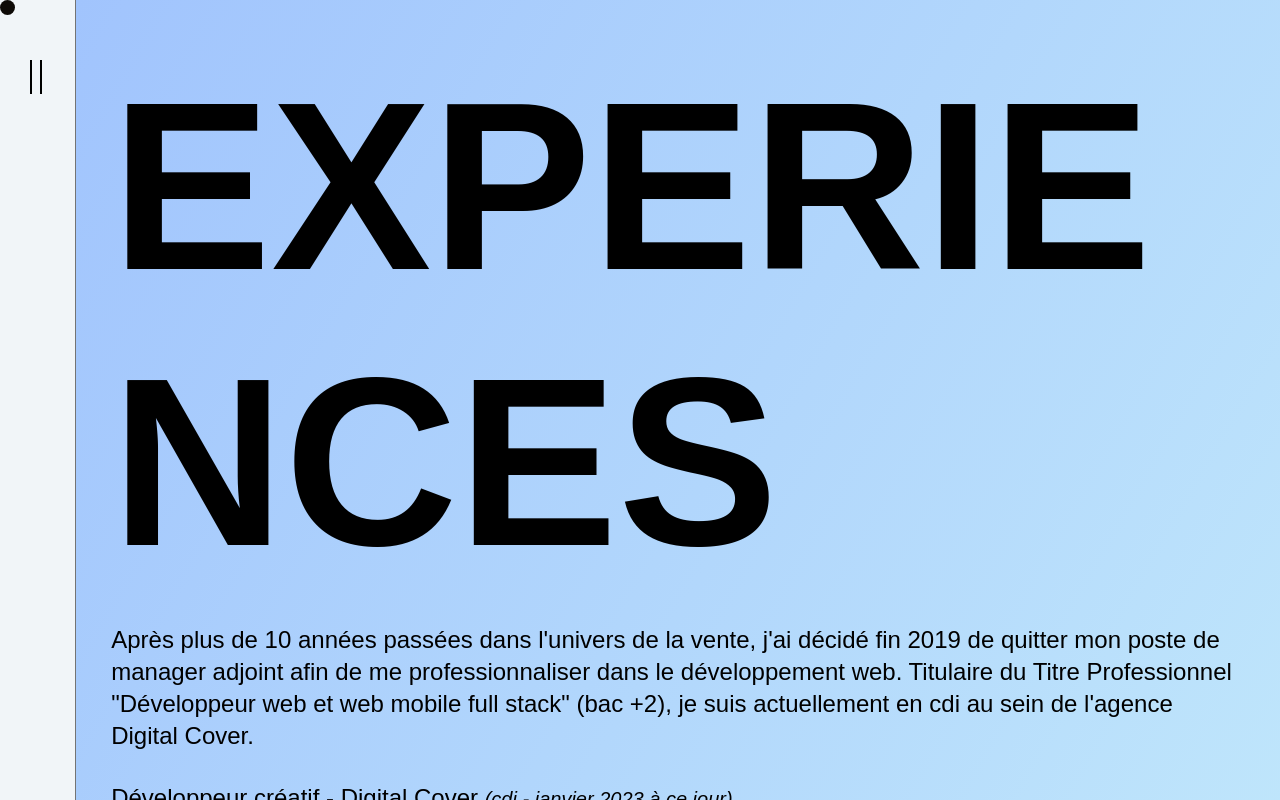
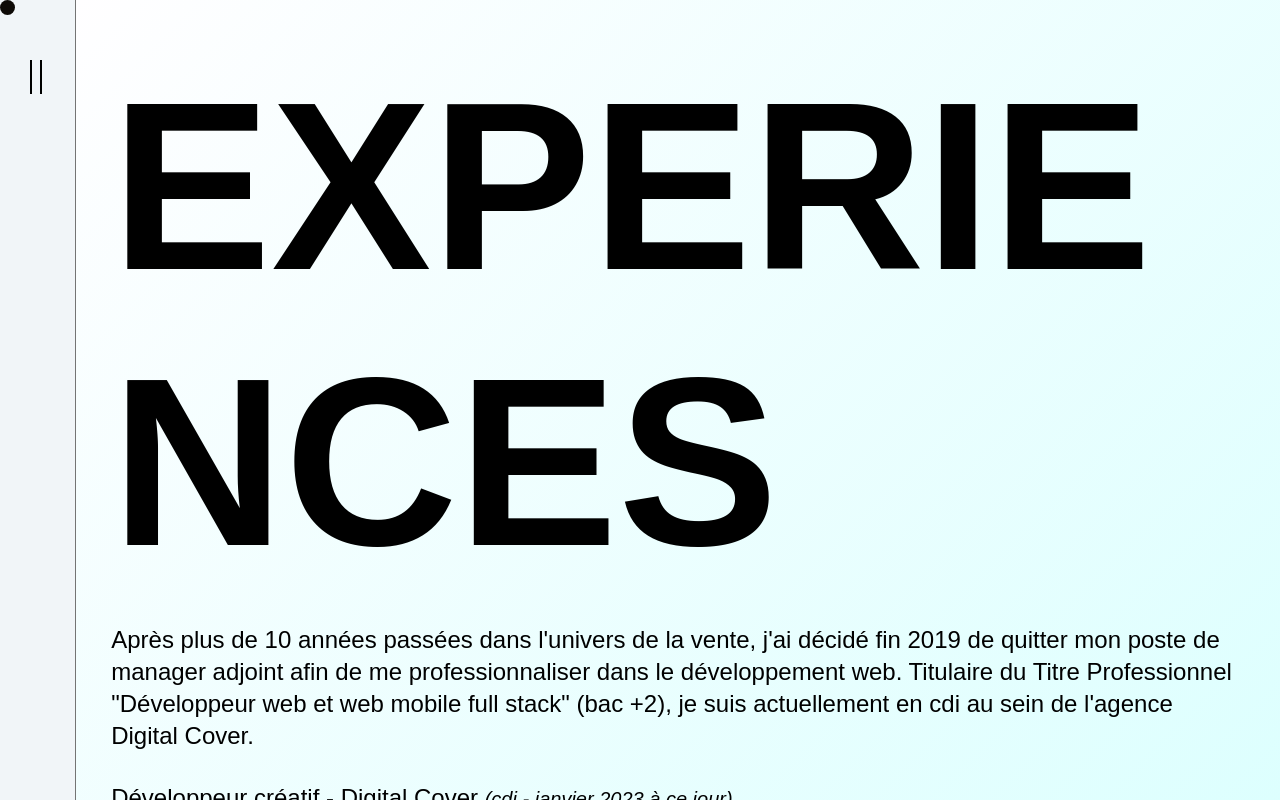
Before and after one commit to idrissdiakite/portfolio-react, a React (Create React App) app: page /experiences in a window 1280 px wide. Shown: the top 800 px of the page. Built offline with nearby package versions, Linux system fonts and the light colour scheme; a web font is replaced by a local one.

Commit message:
💅 [EXPERIENCES] Updated background

```diff
--- a/src/components/Experiences/style.scss
+++ b/src/components/Experiences/style.scss
@@ -1,7 +1,7 @@
 @import "./../../styles/settings";
 
 .experiences {
-  background-image: linear-gradient(120deg, #a1c4fd 0%, #c2e9fb 100%);
+  background-image: linear-gradient(-225deg, #FFFEFF 0%, #D7FFFE 100%);
   // background-color: #CDDCDC;
   background-blend-mode: screen, overlay;
 
```
